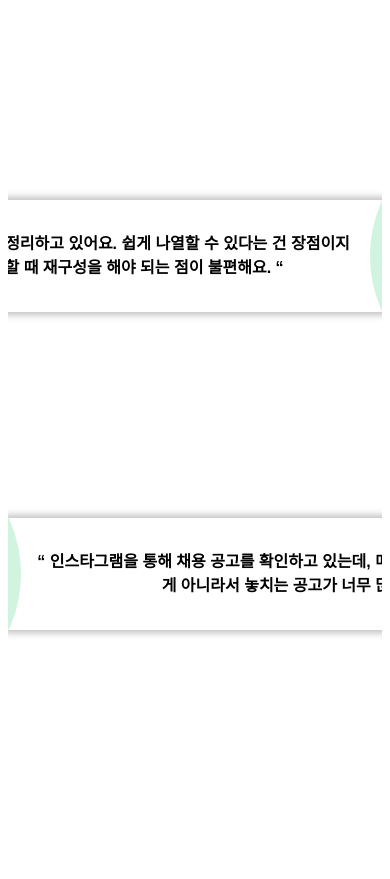
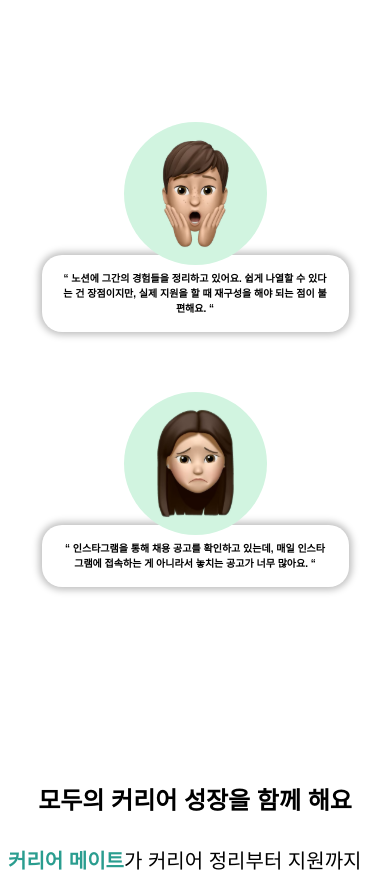
Before and after one commit to Career-Mate/Web, a React (Vite) app: page / in a window 390 px wide. Shown: the part 2320-3199 px from the top of the page. Built offline with nearby package versions, Linux system fonts and the light colour scheme; no server answers; a web font is replaced by a local one.

Commit message:
style: InterviewBox 컴포넌트 반응형

```diff
--- a/src/components/MainPage/InterviewBox/InterviewBox.jsx
+++ b/src/components/MainPage/InterviewBox/InterviewBox.jsx
@@ -3,12 +3,12 @@ import * as S from './styled/styled';
 const InterviewBox = ({ children, type, url }) => {
     return (
         <S.InterviewBoxContainer $type={type}>
+            <S.ImgWrapper>
+                <img src={url} alt="프로필" />
+            </S.ImgWrapper>
             <S.TextWrapper $type={type}>
                 <S.Text>{children}</S.Text>
             </S.TextWrapper>
-            <S.ImgWrapper>
-                <img src={url} alt="프로필" />
-            </S.ImgWrapper>
         </S.InterviewBoxContainer>
     );
 };
--- a/src/components/MainPage/InterviewBox/styled/styled.js
+++ b/src/components/MainPage/InterviewBox/styled/styled.js
@@ -2,10 +2,14 @@ import styled from 'styled-components';
 
 export const InterviewBoxContainer = styled.div`
     display: flex;
-    flex-direction: ${({ $type }) => ($type === 'left' ? 'row' : 'row-reverse')};
+    flex-direction: ${({ $type }) => ($type === 'left' ? 'row-reverse' : 'row')};
     align-items: center;
     justify-content: center;
     position: relative;
+
+    @media (max-width: 430px) {
+        flex-direction: column;
+    }
 `;
 
 export const TextWrapper = styled.div`
@@ -20,6 +24,19 @@ export const TextWrapper = styled.div`
     align-items: center;
     z-index: 1;
     transform: ${({ $type }) => ($type === 'left' ? 'translateX(30px)' : 'translateX(-30px)')};
+
+    @media (max-width: 1024px) {
+        width: 354px;
+        transform: ${({ $type }) => ($type === 'left' ? 'translateX(35px)' : 'translateX(-35px)')};
+        padding: 16px;
+    }
+
+    @media (max-width: 430px) {
+        width: 307px;
+        transform: ${({ $type }) => ($type === 'left' ? 'translateX(0)' : 'translateX(-0)')};
+        transform: translateY(-10px);
+        padding: 16px;
+    }
 `;
 
 export const Text = styled.div`
@@ -27,6 +44,15 @@ export const Text = styled.div`
     width: 577px;
     font-size: 16px;
     font-weight: 600;
+
+    @media (max-width: 1024px) {
+        font-size: 14px;
+        width: 269px;
+    }
+    @media (max-width: 430px) {
+        font-size: 10px;
+        width: 269px;
+    }
 `;
 
 export const ImgWrapper = styled.div`
@@ -45,4 +71,9 @@ export const ImgWrapper = styled.div`
         width: 100%;
         height: 100%;
     }
+
+    @media (max-width: 1024px) {
+        width: 143px;
+        height: 143px;
+    }
 `;
```
